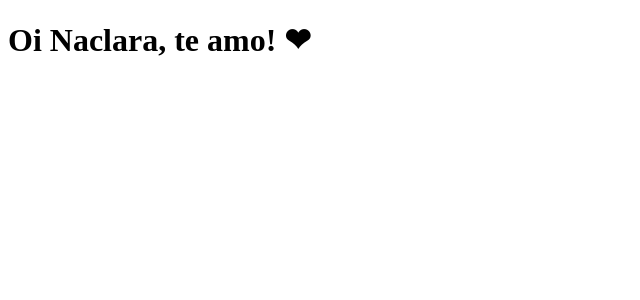
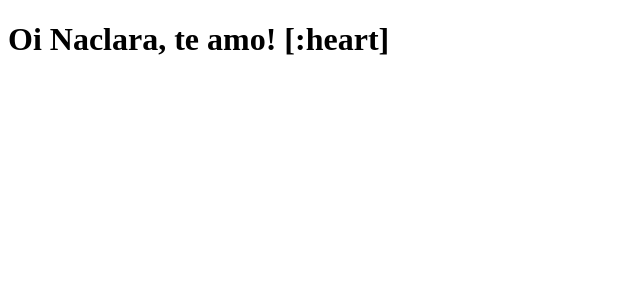
Before and after one commit to thomsilvatec/teste, a Next.js app: page / in a window 1280 px wide. Shown: the top 300 px of the page, without its empty margins (0-640 px from the left). Built offline with nearby package versions, Linux system fonts and the light colour scheme.

Commit message:
tentativa de adicionar emoji

```diff
--- a/pages/index.js
+++ b/pages/index.js
@@ -1,5 +1,5 @@
 function Home() {
-    return <h1>Oi Naclara, te amo! &#10084;</h1>
+    return <h1>Oi Naclara, te amo! [:heart]</h1>
 }
 
 export default Home;
```
